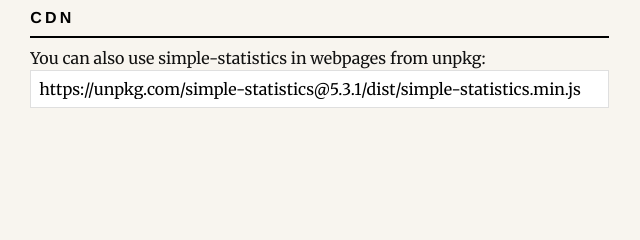
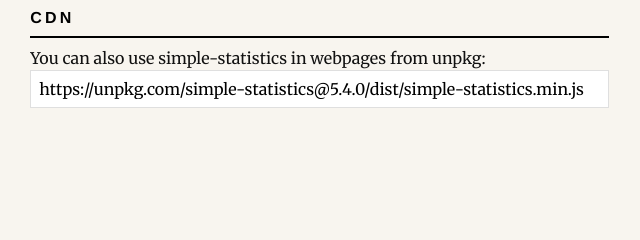
Before and after one commit to simple-statistics/simple-statistics.github.com, a plain HTML site: page index.html in a window 1280 px wide. Shown: the part 1277-1517 px from the top of the page, 543-1183 px from the left. Drawn offline with Linux system fonts and the light colour scheme.

Commit message:
chore: Update version

```diff
--- a/index.html
+++ b/index.html
@@ -75,9 +75,9 @@
           <h1 class='sans h4 caps m0'><a href='#download'>Download</a></h1>
           <hr class='mt1'>
           <h4>Uncompressed Development</h4>
-          <a class='btn btn-outline bg-white' download='simple-statistics.js' href='https://unpkg.com/simple-statistics@5.3.1/dist/simple-statistics.js'>simple-statistics.js</a>
+          <a class='btn btn-outline bg-white' download='simple-statistics.js' href='https://unpkg.com/simple-statistics@5.4.0/dist/simple-statistics.js'>simple-statistics.js</a>
           <h4>Production Build</h4>
-          <a class='btn btn-outline bg-white' download='simple-statistics.min.js' href='https://unpkg.com/simple-statistics@5.3.1/dist/simple-statistics.min.js'>simple-statistics.min.js</a>
+          <a class='btn btn-outline bg-white' download='simple-statistics.min.js' href='https://unpkg.com/simple-statistics@5.4.0/dist/simple-statistics.min.js'>simple-statistics.min.js</a>
         </div>
         <div class='sm-col-7 px2 mb3'>
           <h1 class='sans h4 caps m0'><a href='#install'>Install</a></h1>
@@ -94,7 +94,7 @@
           <h1 class='mt4 sans h4 caps m0'><a href='#cdn'>CDN</a></h1>
           <hr class='mt1'>
           <p>You can also use simple-statistics in webpages from unpkg:
-          <input onclick='selectme(this)' class='overflow-auto bg-white px1 py1 border col-12' value='https://unpkg.com/simple-statistics@5.3.1/dist/simple-statistics.min.js' />
+          <input onclick='selectme(this)' class='overflow-auto bg-white px1 py1 border col-12' value='https://unpkg.com/simple-statistics@5.4.0/dist/simple-statistics.min.js' />
         </div>
       </div>
     </section>
```
